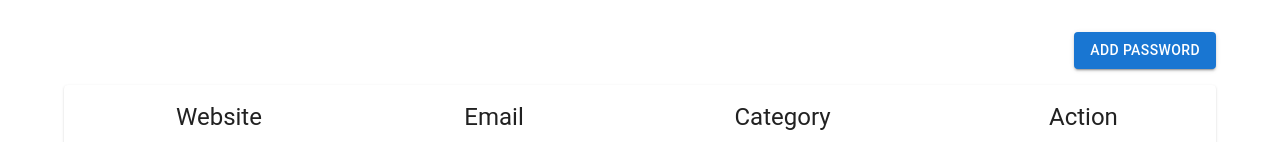
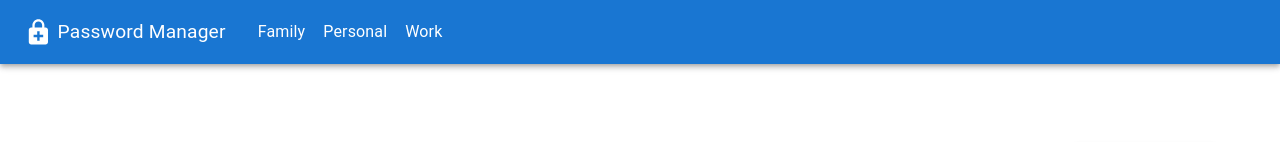
Before and after one commit to FahmiEfendy/password-manager, a React (Vite) app: page / in a window 1280 px wide. Shown: the top 142 px of the page. Built offline with nearby package versions, Linux system fonts and the light colour scheme; no server answers.

Commit message:
feat: add navbar

```diff
--- /dev/null
+++ b/src/components/Navbar/index.jsx
@@ -0,0 +1,53 @@
+import React from "react";
+import { Outlet, useNavigate } from "react-router-dom";
+import { AppBar, Box, Toolbar, Typography } from "@mui/material";
+import EnhancedEncryptionIcon from "@mui/icons-material/EnhancedEncryption";
+
+import classes from "./style.module.scss";
+
+const Navbar = () => {
+  const navigate = useNavigate();
+  const navList = ["family", "personal", "work"];
+
+  const goHomepageHandler = () => {
+    navigate("/");
+  };
+
+  const navHandler = (category) => {
+    console.log(category);
+    navigate(`/category/${category}`);
+    console.log("trigered");
+  };
+
+  return (
+    <React.Fragment>
+      <Box className={classes.container}>
+        <AppBar position="static">
+          <Toolbar>
+            <Box onClick={goHomepageHandler} className={classes.container_logo}>
+              <EnhancedEncryptionIcon className={classes.logo} />
+              <Typography variant="body1" className={classes.logo_text}>
+                Password Manager
+              </Typography>
+            </Box>
+            <Box className={classes.navbar}>
+              {navList.map((data) => {
+                return (
+                  <Box
+                    onClick={() => navHandler(data)}
+                    className={classes.navbar_list}
+                  >
+                    <Typography variant="body1">{data}</Typography>
+                  </Box>
+                );
+              })}
+            </Box>
+          </Toolbar>
+        </AppBar>
+      </Box>
+      <Outlet />
+    </React.Fragment>
+  );
+};
+
+export default Navbar;
--- /dev/null
+++ b/src/components/Navbar/style.module.scss
@@ -0,0 +1,32 @@
+@import "../../style/base.scss";
+
+.container {
+  margin-bottom: 5rem;
+
+  .container_logo {
+    @include directionX;
+
+    .logo {
+      font-size: 1.8rem !important;
+      cursor: pointer;
+    }
+
+    .logo_text {
+      font-size: 1.2em !important;
+      margin-left: 0.3rem !important;
+      cursor: pointer;
+    }
+  }
+
+  .navbar {
+    @include directionX;
+    margin-left: 2rem;
+    justify-content: space-between;
+    width: 15%;
+    text-transform: capitalize;
+
+    .navbar_list {
+      cursor: pointer;
+    }
+  }
+}
```
Also changed, not shown: src/main.jsx (+7 -0 lines).
